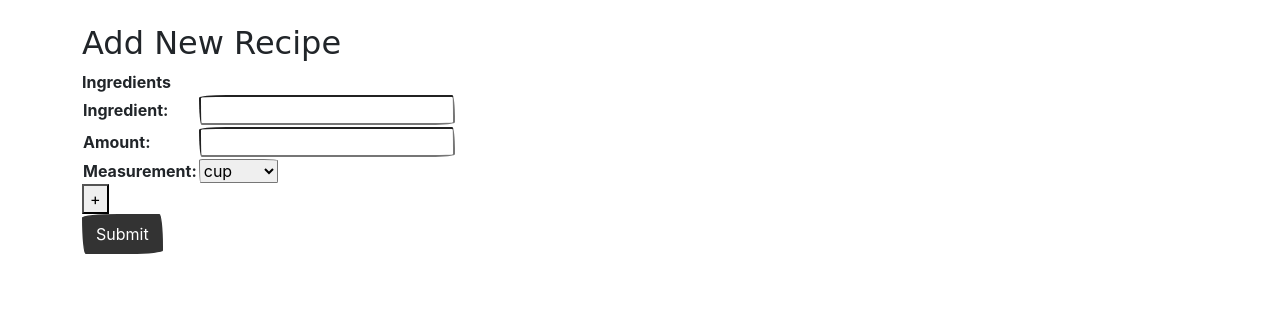
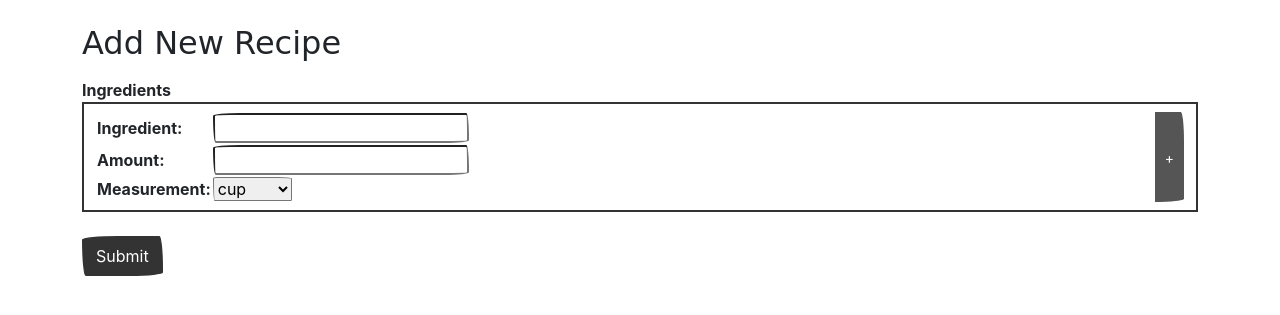
Before and after one commit to jelvir97/virtual-pantry, a Flask app: page /recipe/new in a window 1280 px wide. Shown: the part 60-375 px from the top of the page. Run offline with Flask 3, Linux system fonts and the light colour scheme; some libraries are stand-ins or nearby versions; some web fonts are replaced.

Commit message:
styled recipe form

```diff
--- a/static/new_recipe.js
+++ b/static/new_recipe.js
@@ -4,6 +4,8 @@ $wrapper = $('#ing-wrapper')
 function handleAddIngField(evt){
     evt.preventDefault()
     $currField = $(evt.target).parent()
+    console.log($currField)
+    console.log($currField.next())
     $currField.next().show()
     $(evt.target).hide()
 
--- a/templates/home.html
+++ b/templates/home.html
@@ -59,7 +59,7 @@
         {% for r in current_user.saved_recipes %}
 
         <div class="card border-primary mb-3 mx-1" style="width: 9rem; display: inline-block; justify-content: center;">
-            <img class="card-img-top" src="{{r.image + '/preview'}}" alt="Card image cap">
+            <img class="card-img-top" src="{{r.image}}" alt="Card image cap">
             <div class="card-img-overlay" style="height: 10%;">
                 {% if r not in current_user.saved_recipes %}
                     <form action="{{url_for('save_recipe',id=r.id)}}" method="post">
--- a/templates/new_recipe.html
+++ b/templates/new_recipe.html
@@ -10,38 +10,35 @@
         {{ form.hidden_tag() }}
         {% for field in form
             if field.widget.input_type != 'hidden' and field.type != "FieldList" %}
-        <div>
-            <fieldset>
-                {{field.label}}
-                {{field}}
-                {% if field.type == "FieldList"%}
-                    <button id="add-ing-field">+</button>
-                {% endif %}
-            </fieldset>
+        <div class="form-group mt-2">
+                {{field.label(class="form-label")}}
+                {{field(class="form-control")}}
         </div>
 
             {% for error in field.errors %}
                 {{ error }}
             {% endfor %}
         {% endfor %}
-        <div>
-            <fieldset id="ing-wrapper">
-                {{form.ingredients.label}}
-                <fieldset class="ing-field">
-                    {{form.ingredients.append_entry()}}
-                    <button id="add-ing-field">+</button>
+        <div id="ing-wrapper" class="form-group">
+                {{form.ingredients.label(class="mt-2")}}
+                <fieldset class="ing-field input-group border border-primary container-fluid py-2">
+                    <div class="me-auto">
+                        {{form.ingredients.append_entry()}}
+                    </div>
+                    <button id="add-ing-field" class="btn btn-sm btn-secondary">+</button>
                 </fieldset>
                 {% for x in range(0,17) %}
-                <fieldset hidden class="ing-field">
+                <fieldset class="ing-field input-group border border-primary container-fluid collapse py-2">
+                    <div class="me-auto">
                         {{form.ingredients.append_entry()}}
-                        <button id="add-ing-field">+</button>
-                        <button id="remove-ing-field">-</button>
+                    </div>
+                    <button id="add-ing-field" class="btn btn-sm btn-secondary">+</button>
+                    <button id="remove-ing-field" class="btn btn-sm btn-danger">-</button>
                 </fieldset>
                 {% endfor %}
 
-            </fieldset>
         </div>
-        <button type="submit" class="btn btn-primary">Submit</button>
+        <button type="submit" class="btn btn-primary mt-4">Submit</button>
     </form>
 {% endblock %}
 
```
